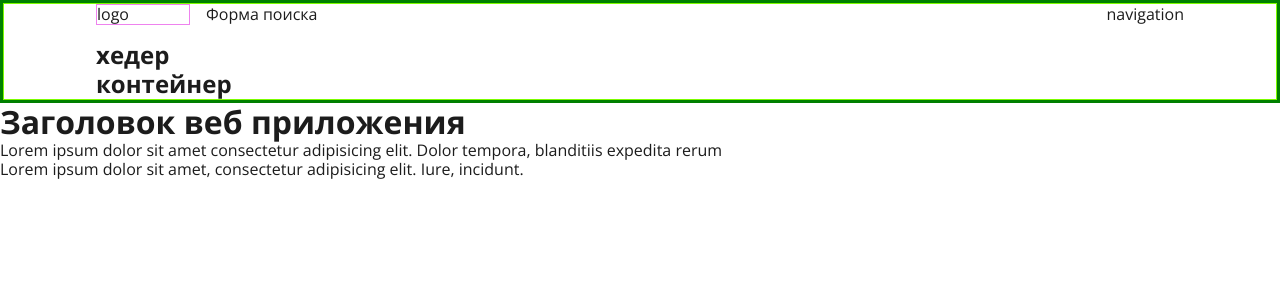
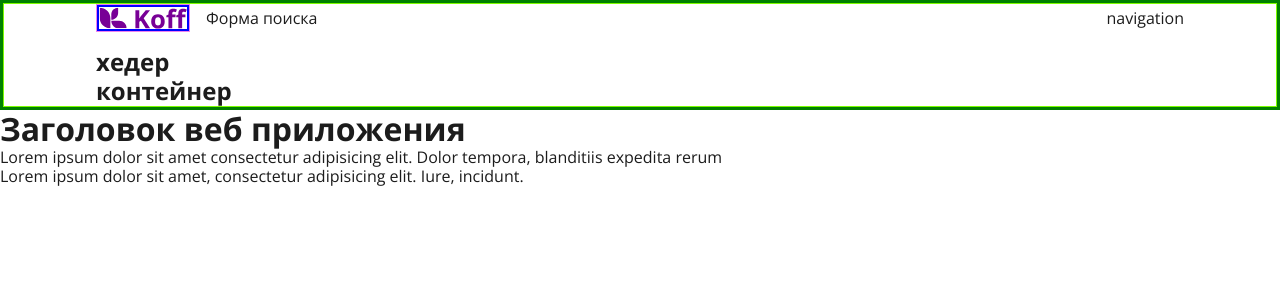
Before and after one commit to mindfling/ME_koff-vite_React_js_swc, a React (Vite) app: page / in a window 1280 px wide. Shown: the top 300 px of the page. Built offline with nearby package versions, Linux system fonts and the light colour scheme.

Commit message:
feat logo comp styles

```diff
--- a/src/components/Logo/Logo.jsx
+++ b/src/components/Logo/Logo.jsx
@@ -1,3 +1,8 @@
+import logosvg from './logo-koff.svg';
+import s from './Logo.module.scss';
+
 export const Logo = () => (
-  <div>logo</div>
+  <div className={s.logo}>
+    <img src={logosvg} alt="logo lgoo" className="logo" />
+  </div>
 )
--- a/src/components/Logo/Logo.module.scss
+++ b/src/components/Logo/Logo.module.scss
@@ -0,0 +1,3 @@
+.logo {
+  border: 2px solid blue;
+}
```
Also changed, not shown: src/components/Logo/logo-koff.svg (added).
